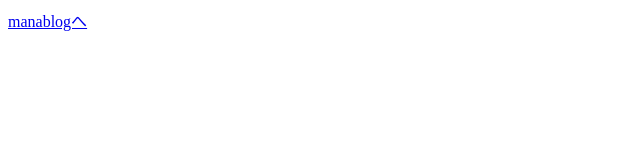
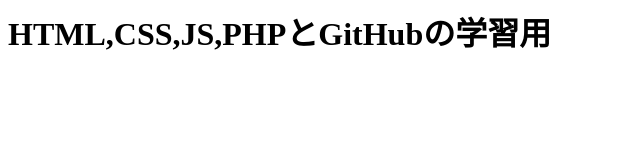
Before and after one commit to create-alt/practice, a plain HTML site: page html css 学習.html in a window 1280 px wide. Shown: the whole page, without its empty margins (0-640 px from the left). Drawn offline with Linux system fonts and the light colour scheme.

Commit message:
Update html css etc.html

```diff
--- a/html css 学習.html
+++ b/html css 学習.html
@@ -2,9 +2,10 @@
 <html lang="ja">
 <head>
     <meta charset="UTF-8">
-    <title></title>
+    <title>practice html etc...</title>
 </head>
 <body>
-    <a href="https://manablog.org/code-life-start/">manablogへ</a>
+    <h1>HTML,CSS,JS,PHPとGitHubの学習用</h1>
+
 </body>
 </html>
```
